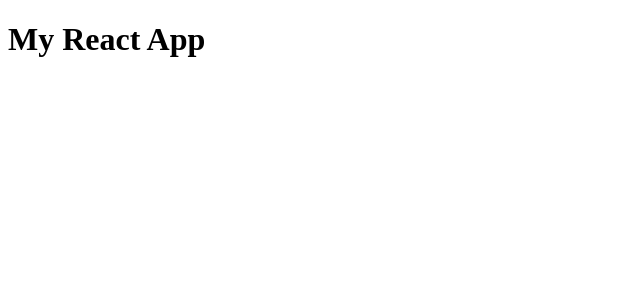
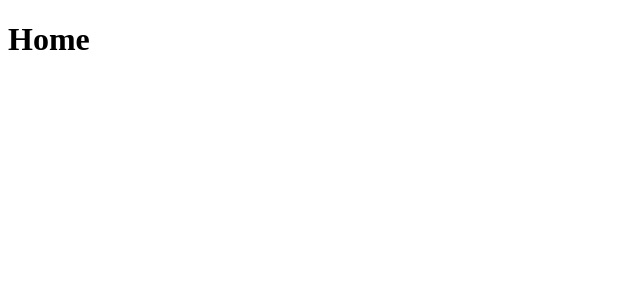
Before and after one commit to rmakarov/svgDrawer, a React app: page / in a window 1280 px wide. Shown: the top 300 px of the page, without its empty margins (0-640 px from the left). Built offline with nearby package versions, Linux system fonts and the light colour scheme.

Commit message:
NOJIRA: Added routing.

```diff
--- a/package.json
+++ b/package.json
@@ -31,7 +31,11 @@
     "webpack-dev-server": "^4.13.1"
   },
   "dependencies": {
+    "localforage": "^1.10.0",
+    "match-sorter": "^6.3.1",
     "react": "^18.2.0",
-    "react-dom": "^18.2.0"
+    "react-dom": "^18.2.0",
+    "react-router-dom": "^6.10.0",
+    "sort-by": "^0.0.2"
   }
 }
--- a/src/app/App.jsx
+++ b/src/app/App.jsx
@@ -1,11 +1,15 @@
-import React, { Component } from "react";
+import React, { Component } from 'react';
+import {BrowserRouter, Routes, Route} from 'react-router-dom';
+import Home from './components/home/Home.jsx'
 
 class App extends Component {
     render() {
         return (
-            <div>
-                <h1>My React App</h1>
-            </div>
+            <BrowserRouter>
+                <Routes>
+                    <Route path="/" element={ <Home />}/>
+                </Routes>
+            </BrowserRouter>
         );
     }
 }
--- /dev/null
+++ b/src/app/components/home/Home.jsx
@@ -0,0 +1,13 @@
+import React, { Component } from 'react';
+
+class Home extends Component {
+    render() {
+        return (
+        <div>
+            <h1>Home</h1>
+        </div>
+    );
+    }
+}
+
+export default Home
```
Also changed, not shown: src/index.js (+5 -4 lines), 1 other file (tests, documents, lock files or other folders).
